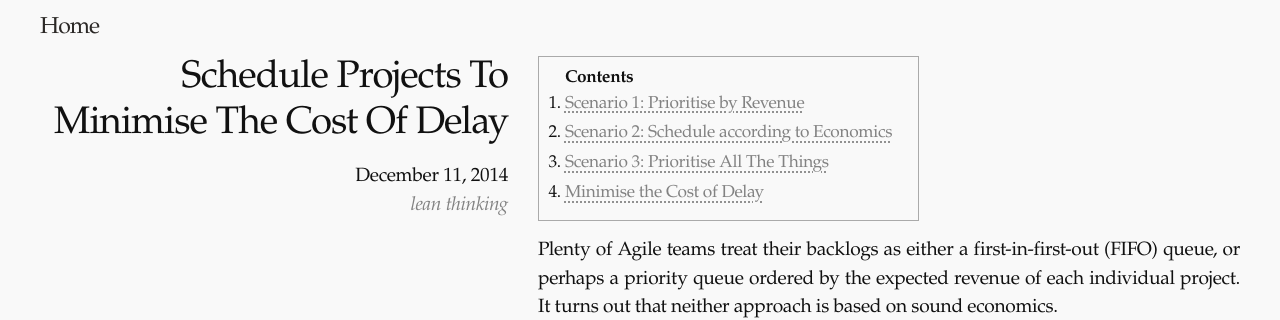
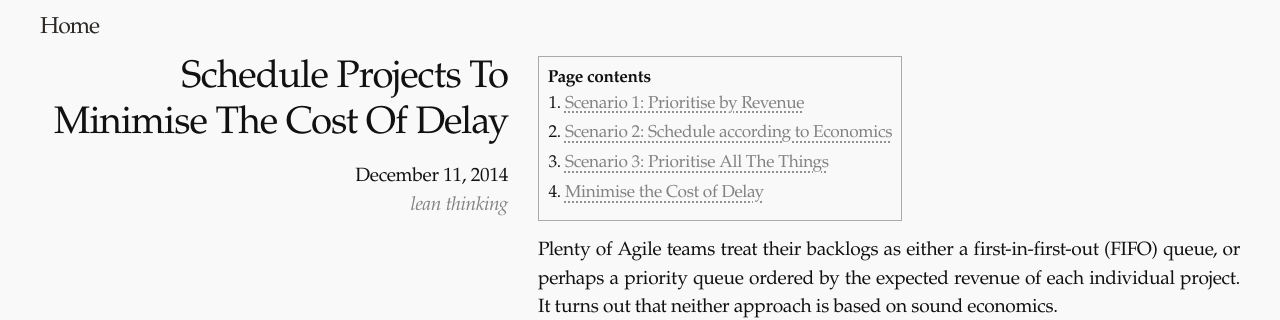
Before and after one commit to jbrunton/jbrunton.com, a Jekyll site: the page built from _posts/2014-12-11-schedule-projects-minimise-cost-delay.md, in a window 1280 px wide. Shown: the top 320 px of the page. Built offline with Jekyll 4.4.1, drawn with Linux system fonts in a browser that asks for light colours; some web fonts are replaced.

Commit message:
style toc

```diff
--- a/_sass/_toc.scss
+++ b/_sass/_toc.scss
@@ -1,24 +1,30 @@
-// Adding 'Contents' headline to the TOC
 .toc::before {
-  content: "Contents";
+  content: "Page contents";
   font-weight: bold;
 }
+
+// .toc::after {
+//   content: "***";
+//   font-weight: bold;
+// }
 
 
 // Using numbers instead of bullets for listing
 .toc ul {
   list-style: decimal;
+  margin-left: 0.5em;
 }
 
 .toc li {
   margin-bottom: 4px;
+  margin-left: 1em;
 }
 
 .toc {
+  font-size: 90%;
   border: 1px solid #aaa;
-  padding: 0.5em 1.5em;
+  padding: 0.5em;
   list-style: decimal;
-  font-size: 90%;
   display: inline-block;
   margin: 0 0 16px 0;
 }
```
